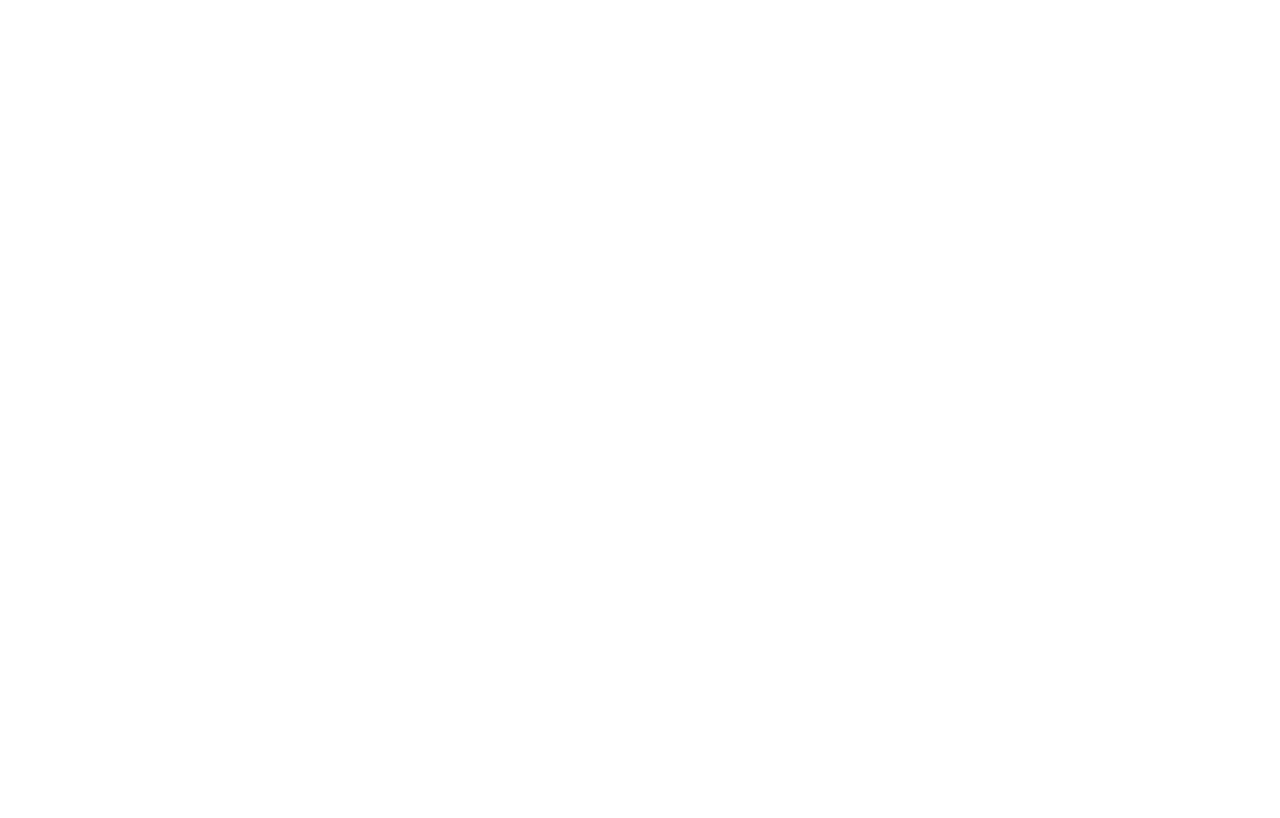
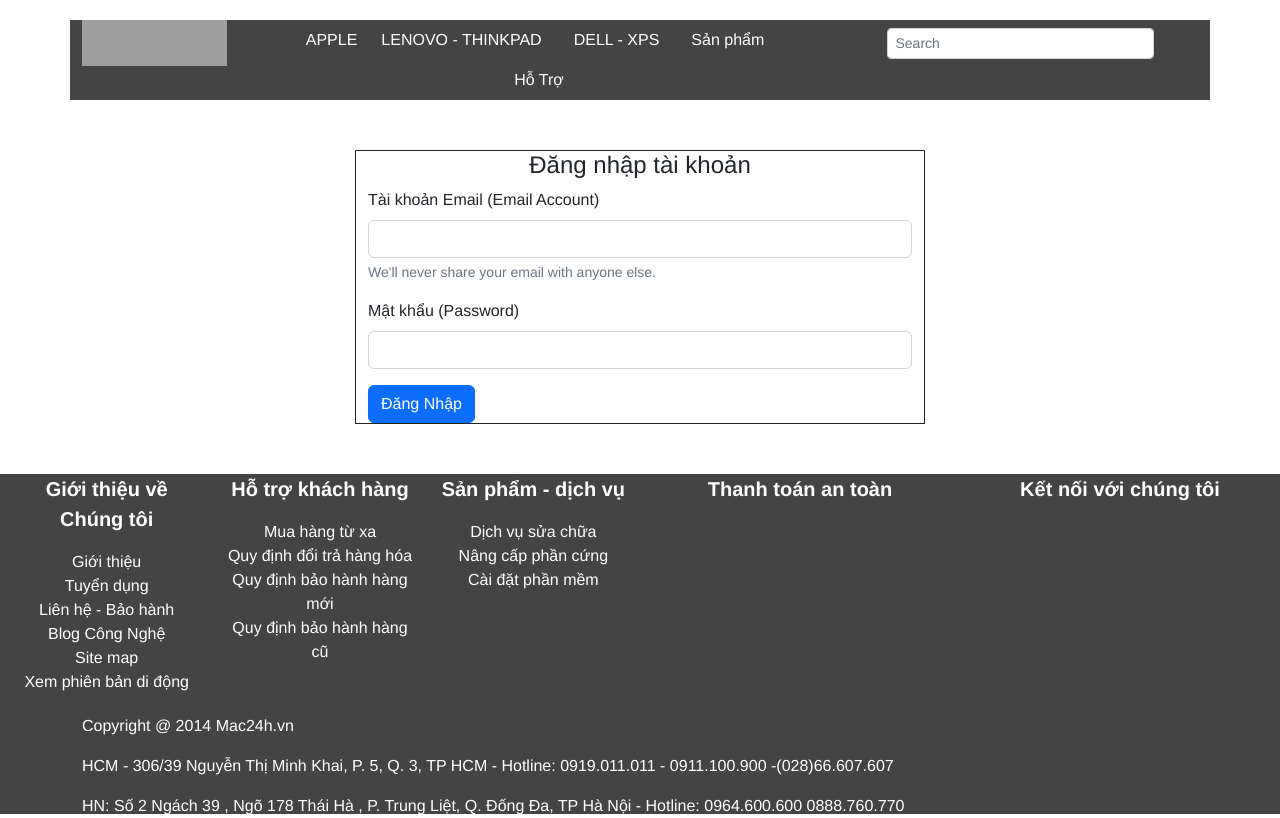
Before and after one commit to Group-6-NNPTUDM/final-project, a Vue app in the folder web/: page /dang-nhap in a window 1280 px wide. Before the commit this address had no page. Built offline with nearby package versions, Linux system fonts and the light colour scheme; grey boxes are pictures that could not be loaded.

Commit message:
products, category, filter

```diff
--- a/web/src/components/Login/Login.vue
+++ b/web/src/components/Login/Login.vue
@@ -1,13 +1,51 @@
 <template>
-  <div>Đây là page login</div>
+  <div class="login-block">
+    <div class="container">
+      <div class="row">
+        <div class="col-3"></div>
+
+        <div class="col-6  login-form login-form">
+          <h4 class="text-center">Đăng nhập tài khoản</h4>
+          <form>
+            <div class="mb-3">
+              <label for="email" class="form-label">Tài khoản Email (Email Account)</label>
+              <input type="email" class="form-control" id="email" aria-describedby="emailHelp" required="true">
+              <div id="emailHelp" class="form-text">We'll never share your email with anyone else.</div>
+            </div>
+            <div class="mb-3">
+              <label for="password" class="form-label">Mật khẩu (Password)</label>
+              <input type="password" class="form-control" id="password" required="true">
+            </div>
+
+            <button type="submit" class="btn btn-primary">Đăng Nhập</button>
+          </form>
+        </div>
+
+        <div class="col-3"></div>
+
+      </div>
+    </div>
+  </div>
 </template>
 
+<!-- This place for js -->
 <script>
     export default {
         name: 'Login',
+        components: {
+
+        }
     }
 </script>
 
+<!-- This place for css -->
+<style scoped>
+.login-block {
+  margin: 50px 0px;
+}
 
-<style>
+.login-form {
+  height: auto;
+  border: 1px solid;
+}
 </style>
--- a/web/src/components/ProductDetail/ProductDetail.vue
+++ b/web/src/components/ProductDetail/ProductDetail.vue
@@ -3,9 +3,8 @@
     <div class="card" v-for="item in data" v-bind:key="item.index">
       <img class="card-img-top" v-bind:src="item.img" alt="Card image cap">
       <div class="card-body">
-        <h6 class="card-title">{{item.title}} </h6>
-        <p class="card-text"><small class="text-muted">{{item.price}}</small></p>
-
+        <h6 class="card-title">{{item.title}}</h6>
+        <p class="card-text"><small class="text-muted">{{item.price.toLocaleString('it-IT', {style : 'currency', currency : 'VND'})}}</small></p>
       </div>
     </div>
   </div>
--- /dev/null
+++ b/web/src/constants/categoriesConstant.js
@@ -0,0 +1,9 @@
+const MAC_TYPE = "Apple"
+const LENOVO_TYPE = "Lenovo"
+const DELL_TYPE = "Dell"
+
+export default {
+    MAC: MAC_TYPE,
+    LENOVO : LENOVO_TYPE,
+    DELL : DELL_TYPE
+}
--- /dev/null
+++ b/web/src/constants/urlConstant.js
@@ -0,0 +1,5 @@
+const URL_CONST = 'http://localhost:8000/api/'
+
+export default {
+    URL : URL_CONST
+}
--- a/web/src/router/index.js
+++ b/web/src/router/index.js
@@ -29,7 +29,16 @@ const routes = [
     path: '/dang-ky',
     name: 'dang-ky',
     component: () => import('../views/RegisterView.vue')
+  },
+  {
+    path: '/dang-nhap',
+    name: 'dang-nhap',
+    component: () => import('../views/LoginView.vue')
   }
+
+
+
+
 ]
 
 const router = createRouter({
--- a/web/src/views/HomeView.vue
+++ b/web/src/views/HomeView.vue
@@ -39,19 +39,54 @@
             </div>
           </div>
         </div>
-        <!-- Render Items -->
+        <!-- Thinkpad Menu -->
         <div class="row mt-5">
           <div class="col-12">
-            <h4 class="badge bg-primary text-wrap">Laptop ThinkPad</h4>
+            <h4 class="badge bg-primary text-wrap">Sản phẩm nổi bật : THINKPAD</h4>
           </div>
         </div>
-        <!-- Render Laptop -->
-        <div class="row laptop-thinkpad mb-2">
-          <ProductDetail :data="products" />
+        <!-- Render Laptop ThinkPad-->
+        <div class="row">
+          <div class="col-9">
+            <ProductDetail :data="products.lenovo" />
+          </div>
+          <div class="col-3" style="height: auto;">
+            <img style="width:100%; height: 100%;" src="https://mac24h.vn/images/companies/1/ThinkPad/T14Giam1tr.JPG?1629468259506" alt="">
+          </div>
+        </div>
+        <!-- Apple Menu -->
+        <div class="row mt-5">
+          <div class="col-12">
+            <h4 class="badge bg-primary text-wrap">Sản phẩm nổi bật : APPLE</h4>
+          </div>
+        </div>
+        <!-- Render Apple Items -->
+        <div class="row">
+          <div class="col-9">
+            <ProductDetail :data="products.apple" />
+          </div>
+          <div class="col-3" style="height: auto;">
+            <img style="width:100%; height: 100%;" src="https://mac24h.vn/images/companies/1/Banner/banner%20nho%CC%89/tong%20dai%2022.jpg?1636369232783" alt="">
+          </div>
+        </div>
+        <!-- Dell Menu -->
+        <div class="row mt-5">
+          <div class="col-12">
+            <h4 class="badge bg-primary text-wrap">Sản phẩm nổi bật : DELL</h4>
+          </div>
+        </div>
+        <!-- Render Dell Items -->
+        <div class="row">
+          <div class="col-9">
+            <ProductDetail :data="products.dell" />
+          </div>
+          <div class="col-3" style="height: auto;">
+            <img style="width:100%; height: 100%;" src="https://mac24h.vn/images/companies/1/LAPTOP/Alienware%20M17%202019/X1%20extreme/DELL%207373/Macbook%2012/Surface%20X/t480/T490/x1%20carbon/TRA%CC%89%20GOP%2020%25.jpg?1575991878361" alt="">
+          </div>
         </div>
       </div>
     </div>
-    <Footer class="footer-block"></Footer>
+    <Footer class="footer-block mt-5"></Footer>
   </div>
 </template>
 
@@ -64,17 +99,28 @@ import axios from 'axios'
 import Header from '../components/Header/Header.vue'
 import Footer from '../components/Footer/Footer.vue'
 import ProductDetail from '../components/ProductDetail/ProductDetail.vue'
+import CategoriesType from '../constants/categoriesConstant'
+import Url from '../constants/urlConstant'
+
 
 export default {
   data() {
     return {
-      products : []
+      products : {
+        lenovo: [],
+        apple: [],
+        dell: []
+      }
     }
   },
   async mounted() {
-    const result = await getLaptop();
+    this.products.lenovo = await getItemsByCategory(CategoriesType.LENOVO);
+    this.products.apple = await getItemsByCategory(CategoriesType.MAC);
+    this.products.dell = await getItemsByCategory(CategoriesType.DELL);
 
-    this.products = result;
+    console.log(this.products.apple, "Apple")
+    console.log(this.products.lenovo, "Lenovo")
+    console.log(this.products.dell, "dell")
   },
   name: 'Home',
   components: {
@@ -82,19 +128,15 @@ export default {
     Footer,
     ProductDetail,
   }
+
 }
 
-const getLaptop = async () => {
-  const url = 'http://localhost:8000/api/products';
-  let products = []
+const getItemsByCategory = async (type) => {
+  const res = await axios.get(`${Url.URL}products?categories=${type}&_sort=price&_order=desc&_limit=4`)
+    .then((res) => res.data)
+    .catch((err) => console.log(err));
 
-  try {
-    await axios.get(url).then(res => products = res.data).catch(err => console.log(err));
-
-    return products;
-  } catch (error) {
-    console.log(error);
-  }
+  return res;
 }
 
 </script>
--- /dev/null
+++ b/web/src/views/LoginView.vue
@@ -0,0 +1,26 @@
+<template>
+  <div class="login-page">
+    <Header />
+    <Login />
+    <Footer />
+  </div>
+</template>
+
+<script>
+
+import Header from '../components/Header/Header.vue';
+import Footer from '../components/Footer/Footer.vue';
+import Login from '../components/Login/Login.vue'
+
+export default {
+    name: "LoginPage",
+    components: {
+        Header,
+        Footer,
+        Login
+    }
+}
+</script>
+
+<style scoped>
+</style>
--- a/web/src/views/ProductView.vue
+++ b/web/src/views/ProductView.vue
@@ -43,6 +43,7 @@ import "@/assets/css/product/style.css";
 import Header from "../components/Header/Header.vue";
 import Footer from "../components/Footer/Footer.vue";
 import ProductCategory from "../components/ProductDetail/ProductCategory.vue";
+
 
 
 
```
Also changed, not shown: web/index.js (added), web/src/constants/cultureInfoConstant.js (added), 1 other file (tests, documents, lock files or other folders).
